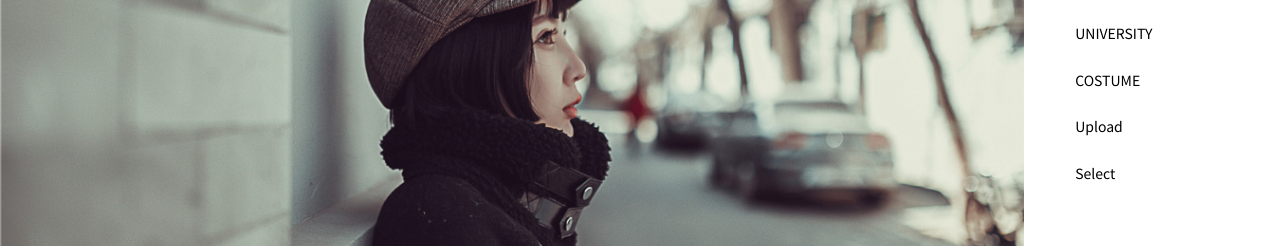
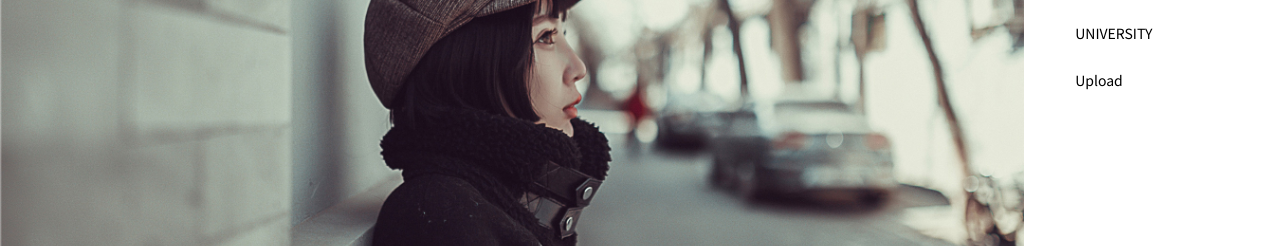
Before and after one commit to e215701/Luck-bag, a React (Create React App) app in the folder frontend/: page / in a window 1280 px wide. Shown: the part 241-487 px from the top of the page. Built offline with nearby package versions, Linux system fonts and the light colour scheme; a web font is replaced by a local one.

Commit message:
update(frontend): update architecture

```diff
--- a/frontend/src/App.js
+++ b/frontend/src/App.js
@@ -1,10 +1,8 @@
 import React from "react";
 import { BrowserRouter, Route, Routes } from "react-router-dom";
 //この行以降に、遷移するpageの読み込み文を宣言する。
-import Toppage from "./Toppage";
-import Costume from "./Costume";
-import PreviewUpload from "./PreviewUpload";
-import SelectTags from "./SelectTags"; //追加した部分
+import Toppage from "./pages/Top";
+import PreviewUpload from "./pages/Upload";
 
 class App extends React.Component {
   render() {
@@ -12,9 +10,7 @@ class App extends React.Component {
       <BrowserRouter>
         <Routes>
           <Route path="/" element={<Toppage />} />
-          <Route path="/Costume" element={<Costume />} />
           <Route path="/PreviewUpload" element={<PreviewUpload />} />
-          <Route path="/SelectTags" element={<SelectTags />} /> //追加した部分
         </Routes>
       </BrowserRouter>
     );
--- a/frontend/src/style.css
+++ b/frontend/src/css/style.css
@@ -289,7 +289,7 @@ body.appear .splashbg {
   top: 0;
   left: 0;
   transform: scaleY(0);
-  background: url("../public/images/icon1.png") center/cover no-repeat;
+  background: url("../../public/images/icon1.png") center/cover no-repeat;
   background-color: #d6c1aa; /*　伸びる背景色の設定 */
   animation-name: PageAnime;
   animation-duration: 1.2s;
--- a/frontend/src/Toppage.js
+++ b/frontend/src/pages/Top.js
@@ -1,6 +1,6 @@
 import React from "react"; //Reactを読み込んでいる
 import { Link } from "react-router-dom"; // 追加 Linkタブを読み込む
-import "./style.css";
+import "../css/style.css";
 //import "./script";
 
 class Toppage extends React.Component {
@@ -42,13 +42,7 @@ class Toppage extends React.Component {
                       <a href="#sec05">UNIVERSITY</a>
                     </li>
                     <li>
-                      <Link to={`/Costume`}>COSTUME</Link>
-                    </li>
-                    <li>
                       <Link to={`/PreviewUpload`}>Upload</Link>
-                    </li>
-                    <li>
-                      <Link to={`/SelectTags`}>Select</Link>
                     </li>
                   </ul>
                 </div>
```
Also changed, not shown: frontend/src/pages/Upload.js (renamed from frontend/src/PreviewUpload.js).
